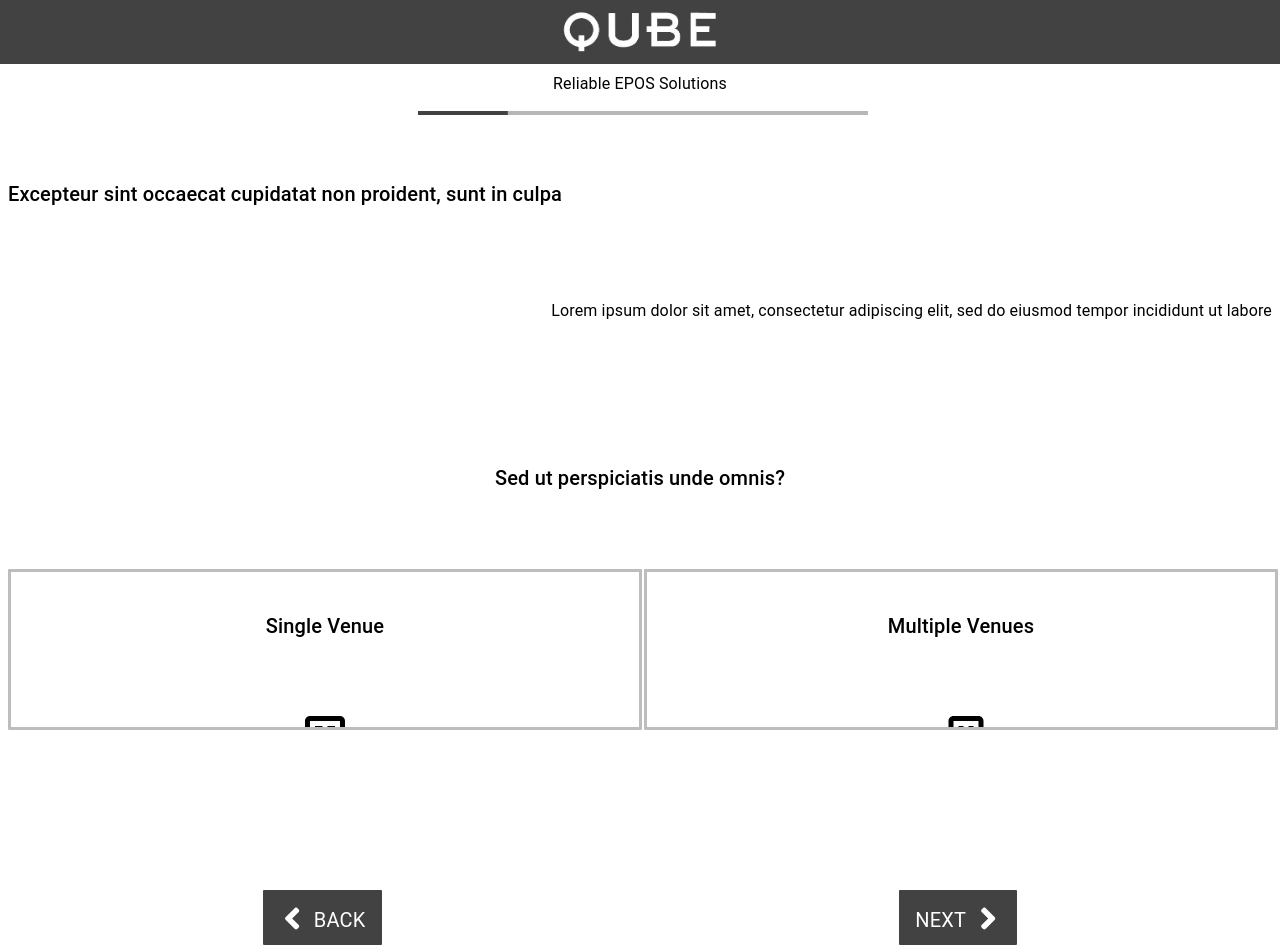
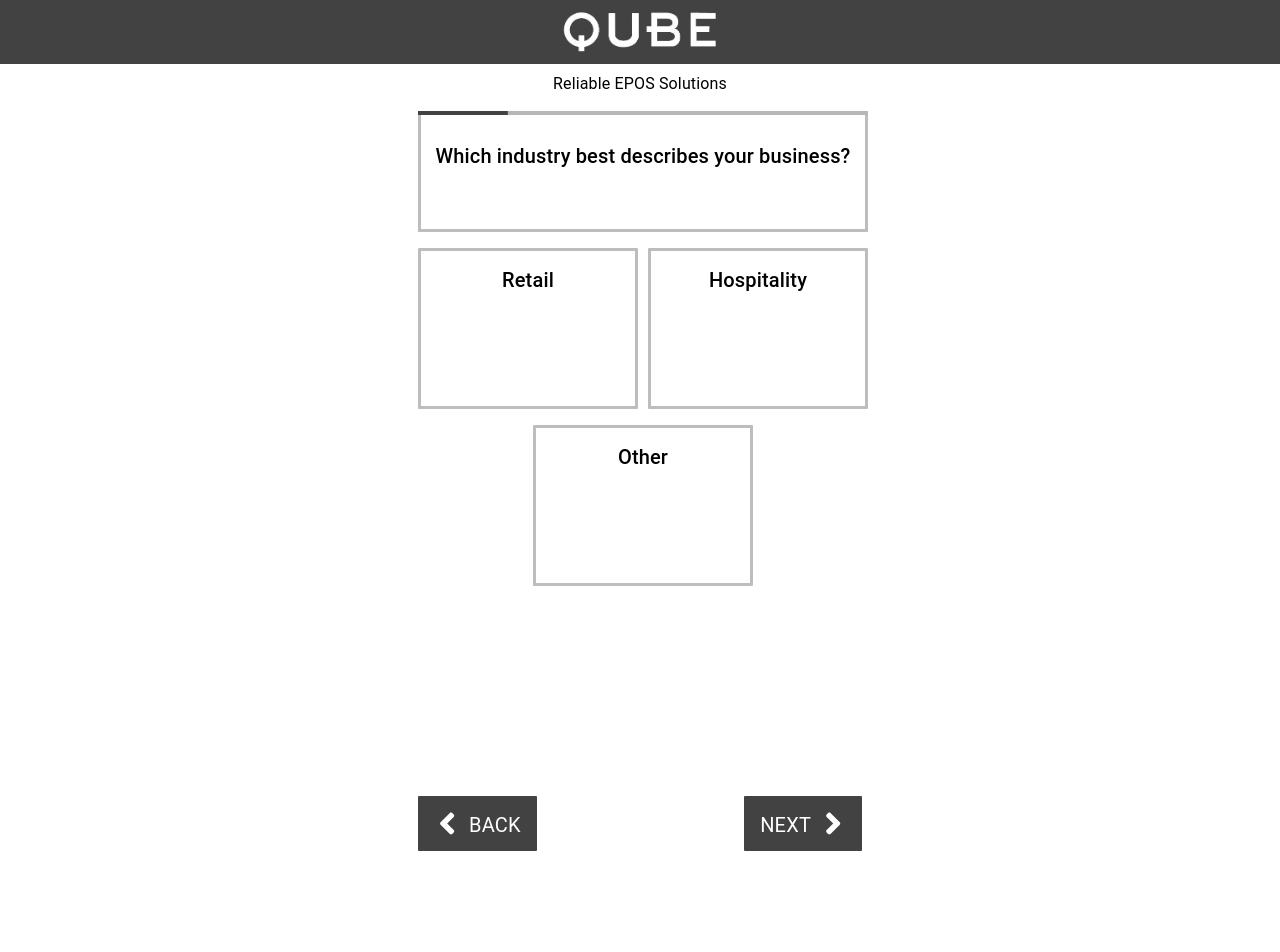
Before and after one commit to aaronzor/epos-questionnaire-mern, a React (Create React App) app in the folder frontend/: page /q2 in a window 1280 px wide. Shown: the top 952 px of the page. After the commit the page ends 923 px from the top, so only its background shows below. Built offline with nearby package versions, Linux system fonts and the light colour scheme.

Commit message:
Work on applying layout to questions

```diff
--- a/frontend/src/Pages/QuestionOne.js
+++ b/frontend/src/Pages/QuestionOne.js
@@ -1,10 +1,8 @@
-import React, { useContext, useState } from 'react';
+import React from 'react';
 import GridItem from '../components/GridItem';
-import { Typography, Grid, Stack, Button } from '@mui/material';
-import { BiShoppingBag } from 'react-icons/bi';
-import { IoRestaurantOutline } from 'react-icons/io5';
+import GridQuestion from '../components/GridQuestion';
+import { Grid, Stack, Container } from '@mui/material';
 import NavButton from '../components/NavButton';
-import { ResultContext } from '../contexts/ResultContext';
 
 const QuestionOne = () => {
     //const { object } = useContext(ResultContext);
@@ -17,54 +15,41 @@ const QuestionOne = () => {
     // };
 
     const clear = {
-        Retail: false,
-        Hospitality: false
+        'Full EPOS Setup': false,
+        'Software Only': false,
+        'System & Applications': false,
+        'Unsure, Need Advice': false
     };
 
     return (
-        <Stack justifyContent='center' alignContent='center'>
-            <Typography
-                variant='h6'
-                sx={{ marginTop: '5%', marginBottom: '2%' }}
+        <Container disableGutters maxWidth='xs'>
+            <Grid
+                spacing={2}
+                align='center'
+                justifyContent='center'
+                container
+                marginTop='5%'
             >
-                Excepteur sint occaecat cupidatat non proident, sunt in culpa
-            </Typography>
-            <Typography
-                sx={{ marginTop: '5%', marginBottom: '5%' }}
-                align='right'
-            >
-                Lorem ipsum dolor sit amet, consectetur adipiscing elit, sed do
-                eiusmod tempor incididunt ut labore
-            </Typography>
-            <Typography align='center' m='6%' variant='h6'>
-                Sed ut perspiciatis unde omnis?
-            </Typography>
-
-            <Grid spacing={1} align='center' justifyContent='center' container>
-                <GridItem
-                    answer='Retail'
-                    image={
-                        <BiShoppingBag sx={{ fontSize: 60 }} moreInfo={true} />
-                    }
+                <GridQuestion
+                    question='question1'
+                    questionText='What sort of service do you need?'
                 />
-                <GridItem
-                    answer='Hospitality'
-                    image={<IoRestaurantOutline sx={{ fontSize: 60 }} />}
-                />
+                <GridItem answer='Full EPOS Setup' />
+                <GridItem answer='Software Only' />
+                <GridItem answer='System & Applications' />
+                <GridItem answer='Unsure, Need Advice' />
             </Grid>
-
             <Stack
                 direction='row'
-                spacing={10}
-                marginTop={20}
-                justifyContent='center'
-                alignContent='center'
+                marginTop={5}
+                justifyContent='space-between'
+                alignContent='space-between'
                 //display='flex'
             >
                 <NavButton link='/' variant='back' clear={clear} />
                 <NavButton link='/q2' variant='next' />
             </Stack>
-        </Stack>
+        </Container>
     );
 };
 
--- a/frontend/src/Pages/QuestionThree.js
+++ b/frontend/src/Pages/QuestionThree.js
@@ -1,94 +1,43 @@
-import React, { useState, useContext } from 'react';
+import React from 'react';
 import GridItem from '../components/GridItem';
-import { Typography, Grid, Stack, Grow, TextField } from '@mui/material';
-import { BiDrink } from 'react-icons/bi';
-import { GrRestaurant } from 'react-icons/gr';
-import { BsQuestionLg } from 'react-icons/bs';
+import GridQuestion from '../components/GridQuestion';
+import { Grid, Stack, Container } from '@mui/material';
 import NavButton from '../components/NavButton';
-import { ResultContext } from '../contexts/ResultContext';
 
 const QuestionThree = () => {
     const clear = {
-        'Single Venue': false,
-        'Multiple Venues': false
-    };
-
-    const { object, setObject } = useContext(ResultContext);
-
-    const [grow, setGrow] = useState(false);
-
-    const handleTextGrow = () => {
-        if (!grow) {
-            setGrow(true);
-        } else {
-            setGrow(false);
-        }
-    };
-
-    const handleOnChange = (event) => {
-        const { name, value } = event.target;
-        setObject({ ...object, [name]: value });
+        'Online Ordering': false,
+        'Card Readers': false,
+        'Cloud Software': false
     };
 
     return (
-        <Stack display='flex' justifyContent='center' alignContent='center'>
-            <Typography
-                variant='h6'
-                sx={{ marginTop: '5%', marginBottom: '2%' }}
+        <Container disableGutters maxWidth='xs'>
+            <Grid
+                spacing={2}
+                align='center'
+                justifyContent='center'
+                container
+                marginTop='5%'
             >
-                Excepteur sint occaecat cupidatat non proident, sunt in culpa
-            </Typography>
-
-            <Typography align='center' m='6%' variant='h6'>
-                Sed ut perspiciatis unde omnis?
-            </Typography>
-
-            <Grid spacing={1} align='center' justifyContent='center' container>
-                <GridItem
-                    answer='Bar'
-                    image={<BiDrink sx={{ fontSize: 60 }} />}
+                <GridQuestion
+                    question='question1'
+                    questionText='Please select anything else you would like information/quotations for'
                 />
-                <GridItem
-                    answer='Restaurant'
-                    image={<GrRestaurant sx={{ fontSize: 60 }} />}
-                />
-                <GridItem
-                    answer='Other'
-                    image={<BsQuestionLg sx={{ fontSize: 60 }} />}
-                    otherText={handleTextGrow}
-                />
+                <GridItem answer='Online Ordering' />
+                <GridItem answer='Card Readers' />
+                <GridItem answer='Cloud Software' />
             </Grid>
-            <Stack alignContent='center' justifyContent='center'>
-                <Grow in={grow}>
-                    <TextField
-                        name='Other business info'
-                        onChange={handleOnChange}
-                        sx={{
-                            marginLeft: '7%',
-                            marginRight: '7%',
-                            marginTop: '10%',
-                            textDecoration: 'none',
-                            boxShadow: 0
-                        }}
-                        label='Tell us about your business'
-                        multiline
-                        rows={4}
-                    />
-                </Grow>
-            </Stack>
             <Stack
                 direction='row'
-                spacing={1}
-                marginTop={20}
-                justifyContent='space-around'
-                alignContent='center'
-                display='flex'
-                sx={{ position: 'static', bottom: 0 }}
+                marginTop={5}
+                justifyContent='space-between'
+                alignContent='space-between'
             >
                 <NavButton link='/q2' variant='back' clear={clear} />
                 <NavButton link='/q4' variant='next' />
             </Stack>
-        </Stack>
+        </Container>
     );
 };
 
--- a/frontend/src/Pages/QuestionTwo.js
+++ b/frontend/src/Pages/QuestionTwo.js
@@ -1,57 +1,82 @@
-import React from 'react';
+import React, { useState, useContext } from 'react';
 import GridItem from '../components/GridItem';
-import { Typography, Grid, Stack } from '@mui/material';
-import { BiBuilding, BiBuildings } from 'react-icons/bi';
+import GridQuestion from '../components/GridQuestion';
+import { Grid, Stack, Container, Grow, TextField, Box } from '@mui/material';
 import NavButton from '../components/NavButton';
+import { ResultContext } from '../contexts/ResultContext';
+import useStyles from '../styles/makeStyle';
 
 const QuestionTwo = () => {
+    const classes = useStyles();
+
     const clear = {
         Retail: false,
-        Hospitality: false
+        Hospitality: false,
+        Other: false,
+        'Other business info': false
+    };
+
+    const { object, setObject } = useContext(ResultContext);
+
+    const [grow, setGrow] = useState(false);
+
+    const handleTextGrow = () => {
+        if (!grow) {
+            setGrow(true);
+        } else {
+            setGrow(false);
+        }
+    };
+
+    const handleOnChange = (event) => {
+        const { name, value } = event.target;
+        setObject({ ...object, [name]: value });
     };
 
     return (
-        <Stack display='flex' justifyContent='center' alignContent='center'>
-            <Typography
-                variant='h6'
-                sx={{ marginTop: '5%', marginBottom: '2%' }}
+        <Container disableGutters maxWidth='xs'>
+            <Grid
+                spacing={2}
+                align='center'
+                justifyContent='center'
+                container
+                marginTop='5%'
             >
-                Excepteur sint occaecat cupidatat non proident, sunt in culpa
-            </Typography>
-            <Typography
-                sx={{ marginTop: '5%', marginBottom: '5%' }}
-                align='right'
-            >
-                Lorem ipsum dolor sit amet, consectetur adipiscing elit, sed do
-                eiusmod tempor incididunt ut labore
-            </Typography>
-            <Typography align='center' m='6%' variant='h6'>
-                Sed ut perspiciatis unde omnis?
-            </Typography>
+                <GridQuestion
+                    question='question1'
+                    questionText='Which industry best describes your business?'
+                />
+                <GridItem answer='Retail' />
+                <GridItem answer='Hospitality' />
 
-            <Grid spacing={1} align='center' justifyContent='center' container>
-                <GridItem
-                    answer='Single Venue'
-                    image={<BiBuilding sx={{ fontSize: 60 }} />}
+                <GridItem answer='Other' otherText={handleTextGrow} />
+            </Grid>
+            <Grow in={grow}>
+                <TextField
+                    name='Other business info'
+                    onChange={handleOnChange}
+                    sx={{
+                        marginLeft: '7%',
+                        marginRight: '7%',
+                        marginTop: '10%',
+                        textDecoration: 'none',
+                        boxShadow: 0
+                    }}
+                    label='Tell us about your business'
+                    multiline
+                    rows={4}
                 />
-                <GridItem
-                    answer='Multiple Venues'
-                    image={<BiBuildings sx={{ fontSize: 60 }} />}
-                />
-            </Grid>
+            </Grow>
             <Stack
                 direction='row'
-                spacing={1}
-                marginTop={20}
-                justifyContent='space-around'
-                alignContent='center'
-                display='flex'
-                sx={{ position: 'relative', bottom: 0 }}
+                marginTop={5}
+                justifyContent='space-between'
+                alignContent='space-between'
             >
                 <NavButton link='/q1' variant='back' clear={clear} />
                 <NavButton link='/q3' variant='next' />
             </Stack>
-        </Stack>
+        </Container>
     );
 };
 
--- a/frontend/src/components/NavButton.js
+++ b/frontend/src/components/NavButton.js
@@ -3,8 +3,11 @@ import { Button, Typography } from '@mui/material';
 import { FaAngleRight, FaAngleLeft } from 'react-icons/fa';
 import { Link } from 'react-router-dom';
 import { ResultContext } from '../contexts/ResultContext';
+import useStyles from '../styles/makeStyle';
 
 const NavButton = (props) => {
+    const classes = useStyles();
+
     const { object, setObject } = useContext(ResultContext);
 
     let { clear } = props;
@@ -22,6 +25,7 @@ const NavButton = (props) => {
                 }}
             >
                 <Button
+                    className={classes.navButton}
                     variant='contained'
                     disableElevation
                     sx={{ height: '55px', width: '100%' }}
@@ -46,6 +50,7 @@ const NavButton = (props) => {
                 }}
             >
                 <Button
+                    className={classes.navButton}
                     onClick={clearHandler}
                     clear={props.clear}
                     variant='contained'
--- a/frontend/src/styles/makeStyle.js
+++ b/frontend/src/styles/makeStyle.js
@@ -5,6 +5,12 @@ const useStyles = makeStyles((theme) => ({
     // Grid Pieces
     customBorder: {
         border: `3px solid ${green[500]}`
+    },
+    gridBox: {
+        width: '100%',
+        height: '100%',
+        boxShadow: 0,
+        borderRadius: '0'
     },
     gridOption: {
         width: '100%',
@@ -51,7 +57,9 @@ const useStyles = makeStyles((theme) => ({
         height: '7px',
         position: 'relative',
         marginTop: '15px'
-    }
+    },
+    // Buttons
+    navButton: {}
 }));
 
 export default useStyles;
```
Also changed, not shown: frontend/src/Pages/QuestionFour.js (+53 -30 lines).
